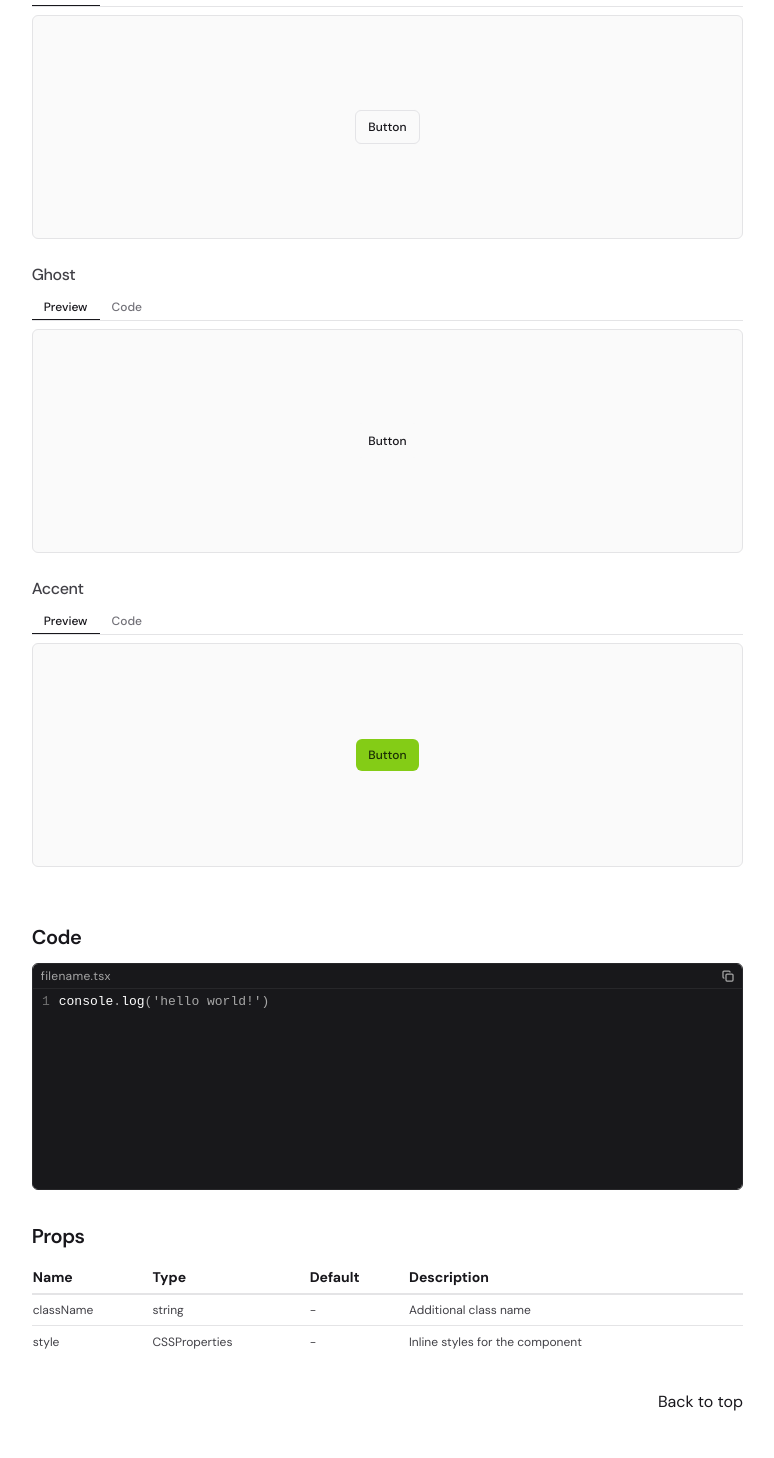
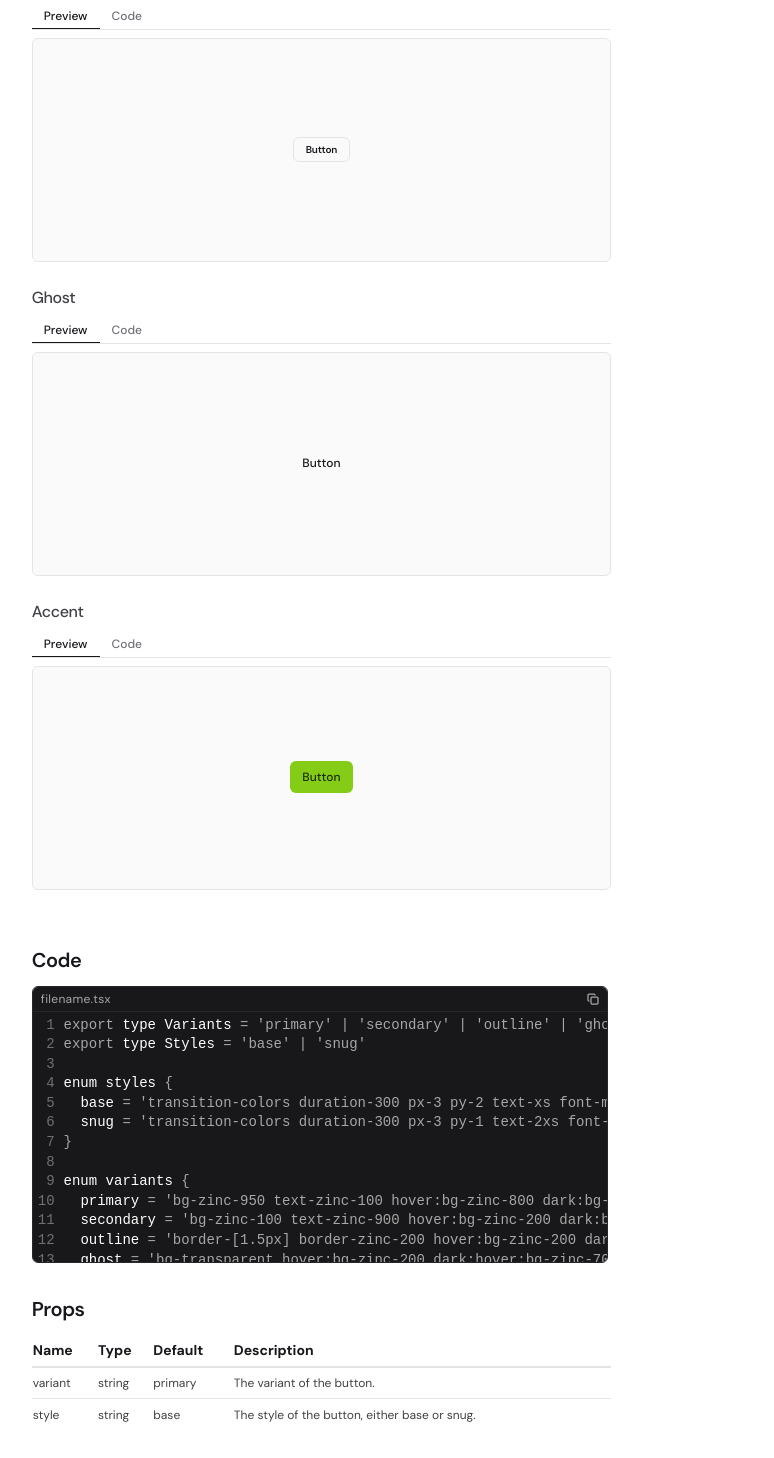
Before and after one commit to joshewah/simple-ui, a React (Vite) app: page /docs/components/button in a window 1280 px wide. Shown: the part 892-2350 px from the top of the page, without its empty margins (183-957 px from the left). Built offline with nearby package versions, Linux system fonts and the light colour scheme.

Commit message:
Added Dynamic examples for components

```diff
--- a/package.json
+++ b/package.json
@@ -21,6 +21,7 @@
   },
   "devDependencies": {
     "@eslint/js": "^9.9.0",
+    "@types/node": "^22.5.1",
     "@types/react": "^18.3.3",
     "@types/react-dom": "^18.3.0",
     "@vitejs/plugin-react": "^4.3.1",
--- a/src/App.tsx
+++ b/src/App.tsx
@@ -11,108 +11,17 @@ import NotFound from './pages/error/NotFound'
 import ComponentNotFound from './pages/error/ComponentNotFound'
 import Introduction from './pages/static/Introduction'
 import { useTheme } from './hooks/useTheme'
-import Component from './pages/ComponentDetails'
+import ComponentDetails from './pages/ComponentDetails'
 import Button from './components/Button'
 import TailwindIcon from './assets/tailwind'
 // TEMPORARY
 import ComponentPreview from './components/ComponentPreview'
 import CodePreview from './components/CodePreview'
 import { ChevronRight } from 'lucide-react'
+import ButtonDetails from './components/ButtonComponentDetailsPreview'
 
 function App() {
   const { theme, handleThemeChange } = useTheme()
-
-  // THIS IS ALL THE INFORMATION FOR THE COMPONENT DETAIL PAGE FOR THE BUTTON
-  //   overview={{
-  //     title: 'Button',
-  //     description:
-  //       'Lorem ipsum dolor sit amet. Non fugiat porro et aliquid autem aut officiis debitis qui minus repudiandae.',
-  //   }}
-  //   examples={[
-  //     {
-  //       name: 'Primary',
-  //       previews: {
-  //         component: (
-  //           <ComponentPreview
-  //             preview={<Button>Button</Button>}
-  //           />
-  //         ),
-  //         code: <CodePreview />,
-  //       },
-  //     },
-  //     {
-  //       name: 'Secondary',
-  //       previews: {
-  //         component: (
-  //           <ComponentPreview
-  //             preview={
-  //               <Button variant="secondary" style="snug">
-  //                 Button
-  //               </Button>
-  //             }
-  //           />
-  //         ),
-  //         code: <CodePreview />,
-  //       },
-  //     },
-  //     {
-  //       name: 'Outline',
-  //       previews: {
-  //         component: (
-  //           <ComponentPreview
-  //             preview={
-  //               <Button variant="outline">Button</Button>
-  //             }
-  //           />
-  //         ),
-  //         code: <CodePreview />,
-  //       },
-  //     },
-  //     {
-  //       name: 'Ghost',
-  //       previews: {
-  //         component: (
-  //           <ComponentPreview
-  //             preview={
-  //               <Button variant="ghost">Button</Button>
-  //             }
-  //           />
-  //         ),
-  //         code: <CodePreview />,
-  //       },
-  //     },
-  //     {
-  //       name: 'Accent',
-  //       previews: {
-  //         component: (
-  //           <ComponentPreview
-  //             preview={
-  //               <Button variant="accent">Button</Button>
-  //             }
-  //           />
-  //         ),
-  //         code: <CodePreview />,
-  //       },
-  //     },
-  //     // Add more examples as needed
-  //   ]}
-  //   code={'console.log("Hello World")'}
-  //   props={[
-  //     {
-  //       name: 'className',
-  //       type: 'string',
-  //       default: '-',
-  //       description: 'Additional class name',
-  //     },
-  //     {
-  //       name: 'style',
-  //       type: 'CSSProperties',
-  //       default: '-',
-  //       description: 'Inline styles for the component',
-  //     },
-  //     // Add more props as needed
-  //   ]}
-  // />
 
   return (
     <>
@@ -133,12 +42,11 @@ function App() {
               <Route path="introduction" element={<Introduction />} />
               <Route path="components">
                 <Route path="" element={<Navigate to="accordion" replace />} />
-                <Route
+                {/* <Route
                   index
                   path="accordion"
                   element={
-                    <Component
-                      overview={{
+                    <ComponentDetails data={overview={{
                       title: 'Accordion',
                       description:
                         'Lorem ipsum dolor sit amet. Non fugiat porro et aliquid autem aut officiis debitis qui minus repudiandae.',
@@ -183,105 +91,15 @@ function App() {
                         description: 'Inline styles for the component',
                       },
                       // Add more props as needed
-                      ]}
+                    ]}}
+
                     />
+
                     }
-                />
+                /> */}
                 <Route
                   path="button"
-                  element={
-                    <Component
-                      overview={{
-                        title: 'Button',
-                        description:
-                          'Lorem ipsum dolor sit amet. Non fugiat porro et aliquid autem aut officiis debitis qui minus repudiandae.',
-                      }}
-                      examples={[
-                        {
-                          name: 'Primary',
-                          previews: {
-                            component: (
-                              <ComponentPreview
-                                preview={<Button>Button</Button>}
-                              />
-                            ),
-                            code: <CodePreview />,
-                          },
-                        },
-                        {
-                          name: 'Secondary',
-                          previews: {
-                            component: (
-                              <ComponentPreview
-                                preview={
-                                  <Button variant="secondary" style="snug">
-                                    Button
-                                  </Button>
-                                }
-                              />
-                            ),
-                            code: <CodePreview />,
-                          },
-                        },
-                        {
-                          name: 'Outline',
-                          previews: {
-                            component: (
-                              <ComponentPreview
-                                preview={
-                                  <Button variant="outline">Button</Button>
-                                }
-                              />
-                            ),
-                            code: <CodePreview />,
-                          },
-                        },
-                        {
-                          name: 'Ghost',
-                          previews: {
-                            component: (
-                              <ComponentPreview
-                                preview={
-                                  <Button variant="ghost">Button</Button>
-                                }
-                              />
-                            ),
-                            code: <CodePreview />,
-                          },
-                        },
-                        {
-                          name: 'Accent',
-                          previews: {
-                            component: (
-                              <ComponentPreview
-                                preview={
-                                  <Button variant="accent">Button</Button>
-                                }
-                              />
-                            ),
-                            code: <CodePreview />,
-                          },
-                        },
-                        // Add more examples as needed
-                      ]}
-                      code={'console.log("Hello World")'}
-                      props={[
-                        {
-                          name: 'className',
-                          type: 'string',
-                          default: '-',
-                          description: 'Additional class name',
-                        },
-                        {
-                          name: 'style',
-                          type: 'CSSProperties',
-                          default: '-',
-                          description: 'Inline styles for the component',
-                        },
-                        // Add more props as needed
-                      ]}
-                    />
-                  }
+                  element={<ComponentDetails data={ButtonDetails} />}
                 />
                 <Route path="*" element={<ComponentNotFound />} />
               </Route>
--- a/src/components/ButtonComponentDetailsPreview.tsx
+++ b/src/components/ButtonComponentDetailsPreview.tsx
@@ -1,106 +1,70 @@
-import Button from './Button'
+import Button, { Variants, Styles } from './Button'
+import ComponentCode from './Button?raw'
 import ComponentPreview from './ComponentPreview'
 import CodePreview from './CodePreview'
+import { ComponentDetails } from '../pages/ComponentDetails'
 
-type ComponentDetailsProps = {
-  overview: {
-    title: string
-    description: string
-    usage?: string
-  }
-  examples: Array<{
+interface Example {
   name: string
   previews: {
     component: React.ReactNode
     code: React.ReactNode
   }
-  }>
-  code: string
-  props: Array<{
-    name: string
-    type: string
-    default: string
-    description: string
-  }>
 }
 
-const ButtonComponentDetailsPreview = (): ComponentDetailsProps => {
+// Helper function to generate examples
+const createExample = (
+  name: string,
+  variant?: Variants,
+  style?: Styles,
+): Example => {
+  const codeString = `<Button${variant ? ` variant="${variant}"` : ''}${style ? ` style="${style}"` : ''}>Button</Button>`
+  const previewComponent = (
+    <Button variant={variant} style={style}>
+      Button
+    </Button>
+  )
+
   return {
+    name,
+    previews: {
+      component: <ComponentPreview preview={previewComponent} />,
+      code: <CodePreview code={codeString} />,
+    },
+  }
+}
+
+// Generate the examples array
+const examples: Example[] = [
+  createExample('Primary'),
+  createExample('Secondary', 'secondary'),
+  createExample('Outline', 'outline', 'snug'),
+  createExample('Ghost', 'ghost'),
+  createExample('Accent', 'accent'),
+]
+
+const ButtonDetails: ComponentDetails = {
   overview: {
     title: 'Button',
     description:
-        'Lorem ipsum dolor sit amet. Non fugiat porro et aliquid autem aut officiis debitis qui minus repudiandae.',
+      'A clean and simple button component with different variants and styles which you can further customize yourself to your liking.',
   },
-    examples: [
-      {
-        name: 'Primary',
-        previews: {
-          component: <ComponentPreview preview={<Button>Button</Button>} />,
-          code: <CodePreview />,
-        },
-      },
-      {
-        name: 'Secondary',
-        previews: {
-          component: (
-            <ComponentPreview
-              preview={<Button variant="secondary">Button</Button>}
-            />
-          ),
-          code: <CodePreview />,
-        },
-      },
-      {
-        name: 'Outline',
-        previews: {
-          component: (
-            <ComponentPreview
-              preview={<Button variant="outline">Button</Button>}
-            />
-          ),
-          code: <CodePreview />,
-        },
-      },
-      {
-        name: 'Ghost',
-        previews: {
-          component: (
-            <ComponentPreview
-              preview={<Button variant="ghost">Button</Button>}
-            />
-          ),
-          code: <CodePreview />,
-        },
-      },
-      {
-        name: 'Accent',
-        previews: {
-          component: (
-            <ComponentPreview
-              preview={<Button variant="accent">Button</Button>}
-            />
-          ),
-          code: <CodePreview />,
-        },
-      },
-    ],
-    //   Should be read from the component file
-    code: `console.log("Hello World")'`,
+  examples: examples,
+  code: ComponentCode,
   props: [
     {
-        name: 'className',
+      name: 'variant',
       type: 'string',
-        default: '-',
-        description: 'Additional class name',
+      default: 'primary',
+      description: 'The variant of the button.',
     },
     {
       name: 'style',
-        type: 'CSSProperties',
-        default: '-',
-        description: 'Inline styles for the component',
+      type: 'string',
+      default: 'base',
+      description: 'The style of the button, either base or snug.',
     },
   ],
 }
-}
 
-export default ButtonComponentDetailsPreview
+export default ButtonDetails
--- a/src/components/CodePreview.tsx
+++ b/src/components/CodePreview.tsx
@@ -30,6 +30,7 @@ const myTheme = createTheme({
 })
 
 type CodePreviewProps = {
+  filename?: string
   code: string
 }
 
@@ -46,7 +47,10 @@ function CodePreview({
       </header>
       <CodeMirror
         value={code}
-        height="200px"
+        height="auto"
+        maxHeight="250px"
+        minHeight="100px"
+        className="text-xs md:text-sm"
         theme={myTheme}
         extensions={[javascript({ jsx: true })]}
         basicSetup={{
--- a/src/index.css
+++ b/src/index.css
@@ -137,7 +137,8 @@
   }
 
   .code-preview--wrapper {
-    @apply overflow-hidden rounded-md;
+    @apply rounded-md sm:max-w-md md:max-w-xl;
+    overflow-x: hidden;
     border: rgb(var(--code-border-color)) 1.5px solid;
   }
 
@@ -147,12 +148,20 @@
     background-color: rgb(var(--code-background-color));
     color: rgb(var(--code-color--light));
   }
+
+  .cm-scroller {
+    /* @apply max-w-96; */
+    overflow-x: scroll;
+  }
 }
 
 @layer components {
-  @media screen and (max-width: 564px) {
+  @media screen and (max-width: 640px) {
     .container {
       padding: 0 0.5rem;
     }
+    /* .code-preview--wrapper {
+      width: clamp(20rem, 100%, 30rem);
+    } */
   }
 }
--- a/src/pages/ComponentDetails.tsx
+++ b/src/pages/ComponentDetails.tsx
@@ -3,7 +3,7 @@ import CodePreview from '../components/CodePreview'
 import ComponentPreview from '../components/ComponentPreview'
 import Tab from '../components/Tab/Tab'
 
-type ComponentDetailsProps = {
+export type ComponentDetails = {
   overview: {
     title: string
     description: string
@@ -25,15 +25,15 @@ type ComponentDetailsProps = {
   }>
 }
 
-const ComponentDetails = ({
-  overview,
-  examples,
-  code,
-  props,
-}: ComponentDetailsProps) => {
+type ComponentDetailsProps = {
+  data: ComponentDetails
+}
+
+const ComponentDetails = ({ data }: ComponentDetailsProps) => {
+  const { overview, examples, code, props } = data
   return (
-    <div className="relative flex w-full">
-      <div className="flex max-w-prose flex-1 flex-col sm:ml-8">
+    <div className="flex max-w-prose justify-between">
+      <div className="flex max-w-prose flex-1 flex-col overflow-x-scroll sm:ml-8">
         {/* <ComponentOverview id='overview' overview={overview} /> */}
         {/* <ComponentExamples id='examples' examples={examples} /> */}
         {/* <ComponentCode id='code' code={code} /> */}
@@ -60,9 +60,7 @@ const ComponentDetails = ({
 
         <section id="code" className="mb-8">
           <h3>Code</h3>
-          {/* PROPS TO BE ADDED */}
-          {/* <CodePreview value={code} /> */}
-          <CodePreview />
+          <CodePreview filename="Button.tsx" code={code} />
         </section>
 
         <section id="props" className="mb-8">
@@ -94,7 +92,7 @@ const ComponentDetails = ({
           <a href="#overview">Back to top</a>
         </section>
       </div>
-      <aside className="ml-auto hidden pl-8 lg:sticky lg:right-0 lg:top-0 lg:block lg:h-full lg:min-w-fit lg:max-w-fit">
+      <aside className="hidden lg:sticky lg:right-0 lg:top-0 lg:block lg:h-full lg:min-w-fit lg:max-w-fit">
         <nav>
           <ul className="flex flex-col gap-2">
             <li className="sidebar-group-heading">Page Shortcuts</li>
```
Also changed, not shown: src/components/Button.tsx (+2 -6 lines), 1 other file (tests, documents, lock files or other folders). Lines whose indentation alone changed are shown as unchanged.
